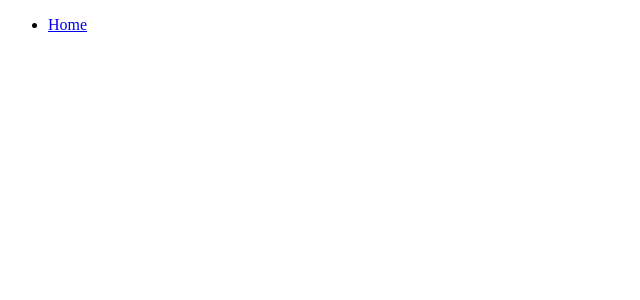
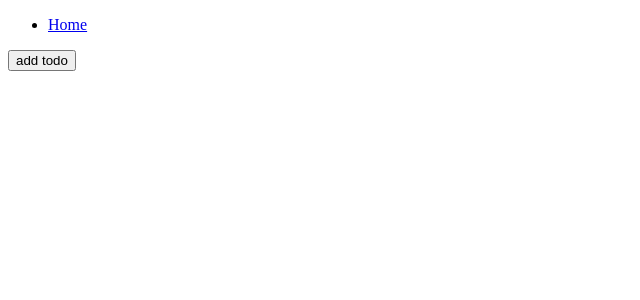
Before and after one commit to matekaszas13/todo-app, a Next.js app in the folder todo/: page / in a window 1280 px wide. Shown: the top 300 px of the page, without its empty margins (0-640 px from the left). Built offline with nearby package versions, Linux system fonts and the light colour scheme.

Commit message:
Feat: Add button component to index.tsx

```diff
--- a/todo/pages/index.tsx
+++ b/todo/pages/index.tsx
@@ -1,9 +1,10 @@
 import type { NextPage } from 'next'
+import Button from '../components/Button'
 
 const Home: NextPage = () => {
   return (
     <div>
-
+      <Button buttonName={"add todo"}/>
     </div>
   )
 }
```
